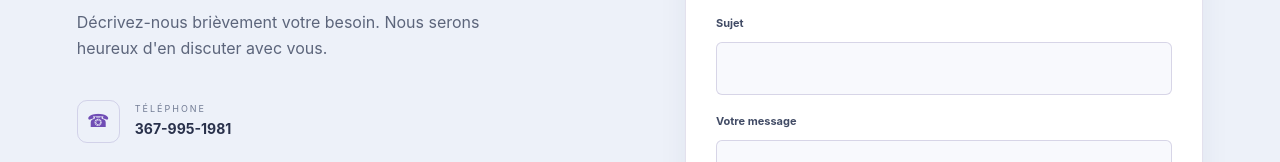
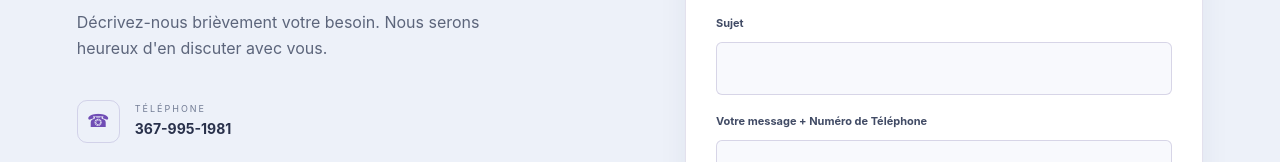
Before and after one commit to Gio-Technicien/gio-tech-site, a plain HTML site: page index.html in a window 1280 px wide. Shown: the part 4018-4180 px from the top of the page. Drawn offline with Linux system fonts and the light colour scheme.

Commit message:
Update index.html

```diff
--- a/index.html
+++ b/index.html
@@ -130,7 +130,7 @@
         <label for="name">Votre nom</label><input id="name" name="name" autocomplete="name" maxlength="100" required>
         <label for="email">Votre courriel</label><input id="email" name="email" type="email" autocomplete="email" maxlength="254" required>
         <label for="subject">Sujet</label><input id="subject" name="subject" maxlength="120" required>
-        <label for="message">Votre message</label><textarea id="message" name="message" rows="5" maxlength="3000" required></textarea>
+        <label for="message">Votre message + Numéro de Téléphone</label><textarea id="message" name="message" rows="5" maxlength="3000" required></textarea>
         <div class="honeypot" aria-hidden="true">
           <label for="website-address">Ne pas remplir ce champ</label>
           <input id="website-address" type="text" name="_gotcha" tabindex="-1" autocomplete="off">
```
